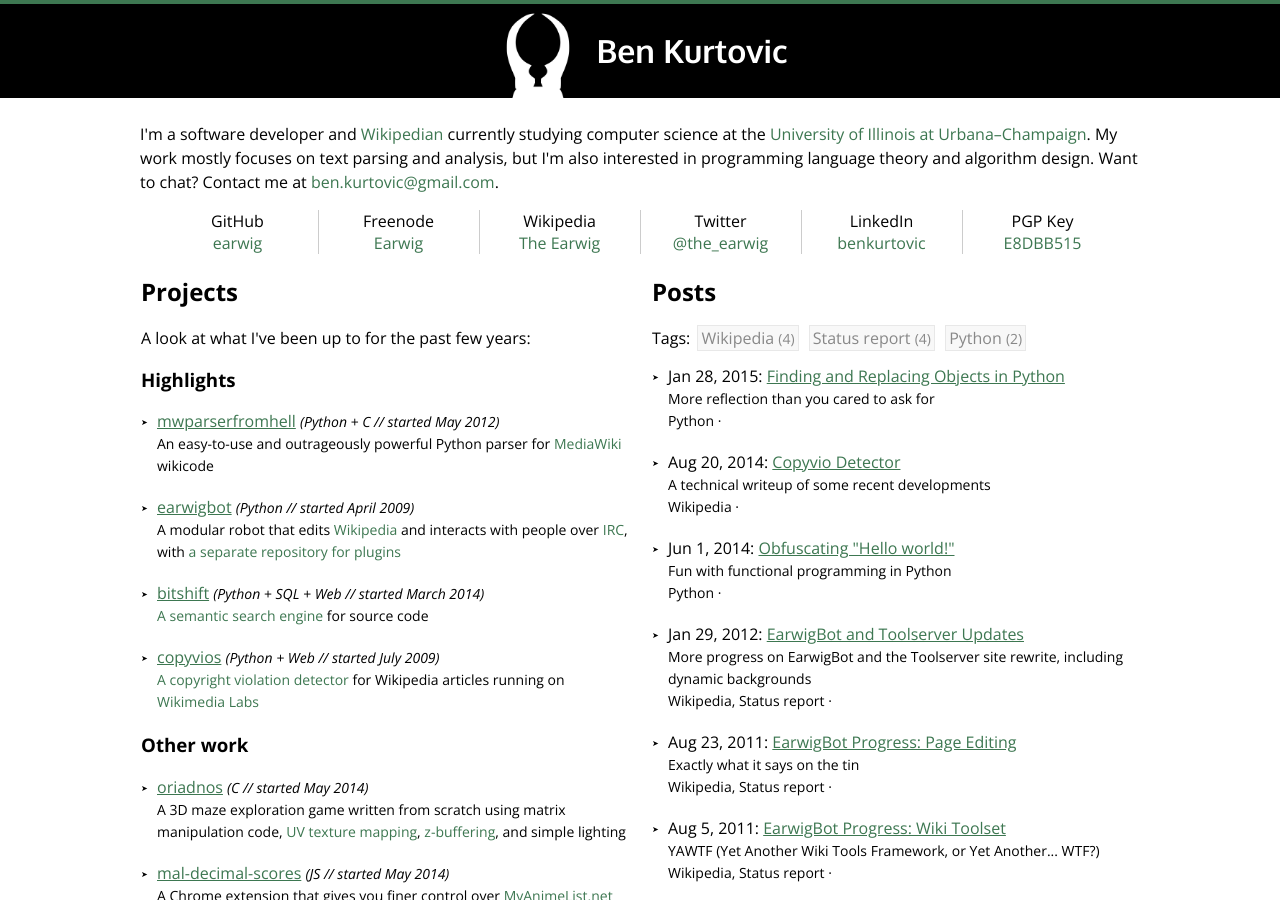
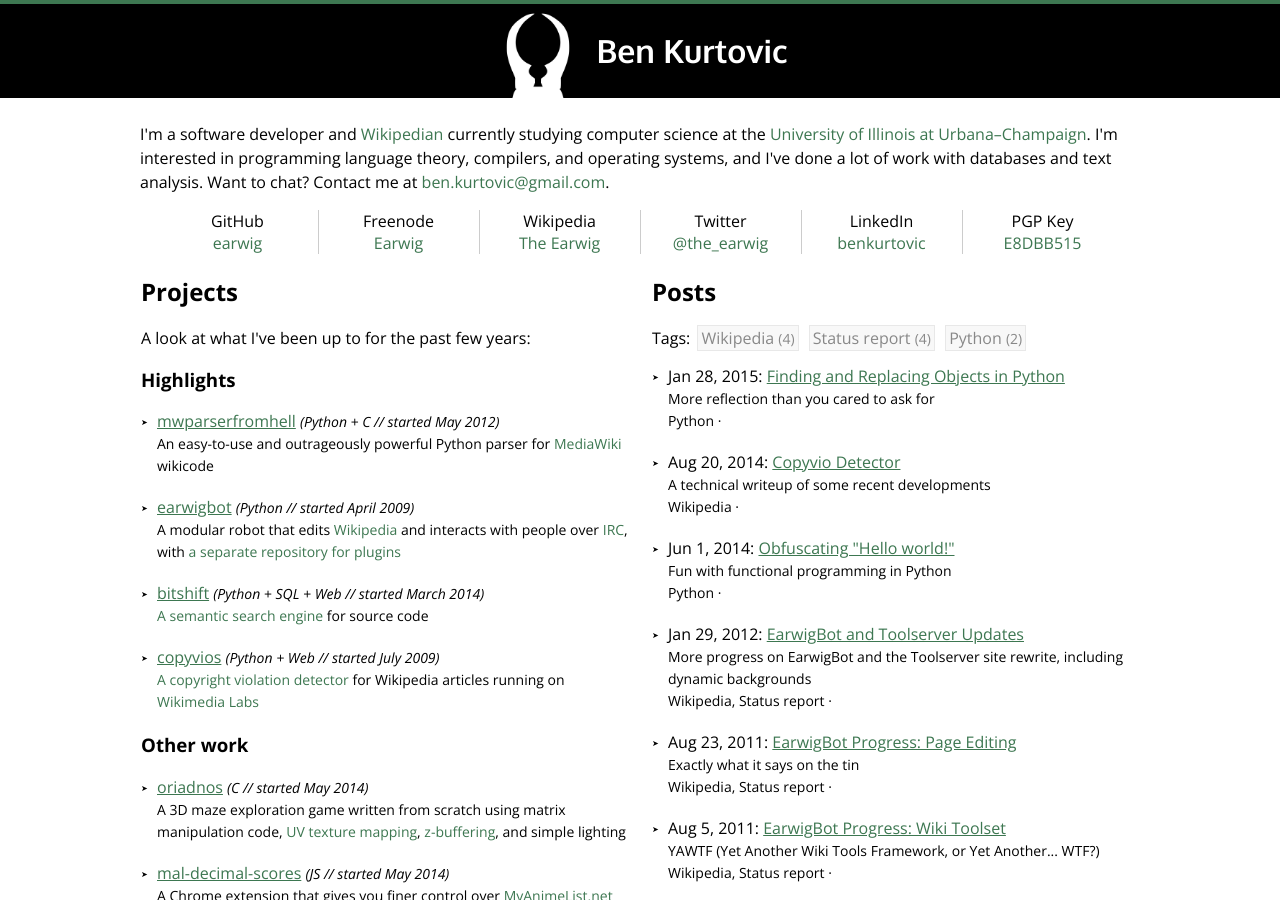
Before and after one commit to earwig/benkurtovic.com, a Jekyll site: the page built from index.html, in a window 1280 px wide and 900 px high. Built offline with Jekyll 4.4.1, drawn with Linux system fonts in a browser that asks for light colours; nearby versions of some CDN libraries; comment, search, counter and statistics services are not loaded.

Commit message:
Revise description a bit.

```diff
--- a/index.html
+++ b/index.html
@@ -85,7 +85,7 @@ projects:
           description: A <a href="//en.wikipedia.org/wiki/Tk_(framework)">Tk</a>-based program that can help you prepare for your music final with randomly-generated listening quizzes
 ---
 
-<p id="bio">I'm a software developer and <a href="//en.wikipedia.org/">Wikipedian</a> currently studying computer science at the <a href="//illinois.edu/">University of Illinois at Urbana&ndash;Champaign</a>. My work mostly focuses on text parsing and analysis, but I'm also interested in programming language theory and algorithm design. Want to chat? Contact me at <a href="mailto:ben.kurtovic@gmail.com">ben.kurtovic@gmail.com</a>.</p>
+<p id="bio">I'm a software developer and <a href="//en.wikipedia.org/">Wikipedian</a> currently studying computer science at the <a href="//illinois.edu/">University of Illinois at Urbana&ndash;Champaign</a>. I'm interested in programming language theory, compilers, and operating systems, and I've done a lot of work with databases and text analysis. Want to chat? Contact me at <a href="mailto:ben.kurtovic@gmail.com">ben.kurtovic@gmail.com</a>.</p>
 <div id="links">
     <div>GitHub<br /><a href="//github.com/earwig">earwig</a></div
     ><div>Freenode<br /><a href="http://webchat.freenode.net/?channels=%23%23earwig">Earwig</a></div
```
